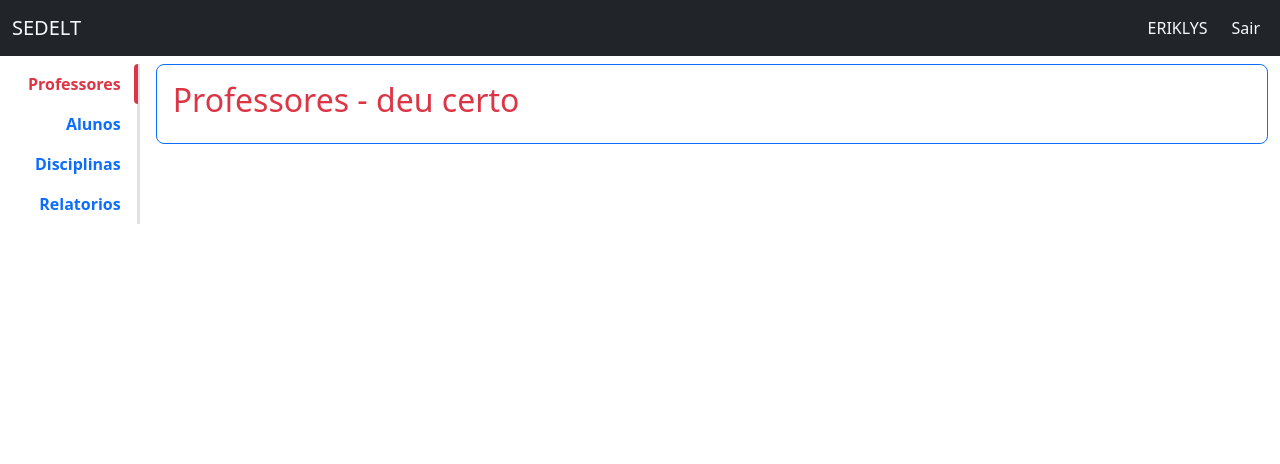
After one commit to eriklysdarlan/SEDELT, a Flask app: page /admin/professores/ in a window 1280 px wide. The commit adds this page. Shown: the top 464 px of the page. Run offline with Flask 3, Linux system fonts and the light colour scheme; a user stored in the database is signed in.

Commit message:
feat: reorganização dos arquivos e criação de novas funcionalidades
-renomeando arquivo routes_admin para routes_admin_panel
-criando arquivos professores.html, alunos.html, disciplinas.html e relatorios.html.
-adicião de rotas aos arquivos correspondentes iniciador por routes_.

```diff
--- /dev/null
+++ b/app/controller/admin/routes_admin_panel.py
@@ -0,0 +1,27 @@
+from flask import Blueprint, render_template, request, redirect, url_for, abort
+from flask_login import login_required, current_user
+from flask.views import MethodView
+
+admin = Blueprint('admin', __name__)
+""" admin.register_blueprint(professores, url_prefix='/professores') """
+"""
+Os administradores deverão gerenciar todo fluxo de trabalho escolar.
+isso inclui:
+-- Inserir os alunos e professores na base de dados
+-- Criar disciplinas
+-- Criar turmas
+-- associar professores as turmas
+-- associar alunos as turmas
+-- criar ano letivo
+-- Gerar boletins
+"""
+
+class AdminPanel(MethodView):
+    decorators = [login_required]
+
+    def get(self):
+        if not current_user.is_admin:
+            abort(403)
+        return render_template('admin/admin.html')
+
+admin.add_url_rule('/', view_func=AdminPanel.as_view('admin_panel'))
--- a/app/controller/admin/routes_professores.py
+++ b/app/controller/admin/routes_professores.py
@@ -1,6 +1,8 @@
-from flask import Blueprint
+from flask import Blueprint, render_template
+from flask.views import MethodView
+from app.controller.admin.routes_admin_panel import AdminPanel
 
-professores = Blueprint('professores',__name__)
+professores = Blueprint('professores', __name__)
 
 """
     -- obter professores
@@ -9,18 +11,9 @@ professores = Blueprint('professores',__name__)
     -- excluir professores
 """
 
-@professores.route('/')
-def geteprofessores():
-    pass
+class Professores(AdminPanel):
+    def get(self):
+        super().get()
+        return render_template('admin/professores.html')
 
-@professores.route('/new', methods=['POST'])
-def neweprofessores():
-    pass
-
-@professores.route('/<int:id>', methods=['PUT'])
-def editeprofessoresid():
-    pass
-
-@professores.route('/<int:id>/delete')
-def deleteprofessores(id):
-    pass
+professores.add_url_rule('/', view_func=Professores.as_view('professores'))
--- a/app/controller/auth.py
+++ b/app/controller/auth.py
@@ -27,7 +27,7 @@ def login():
             login_user(user)
 
             if user.is_admin:
-                return redirect(url_for('admin.administrativControl',))
+                return redirect(url_for('admin.admin_panel',))
             else:
                 return redirect(url_for('home.home'))
 
--- a/app/static/js/script.js
+++ b/app/static/js/script.js
@@ -1,12 +1,12 @@
-const usarFetch = document.getElementById('usarFetch')
 
-usarFetch.addEventListener('click', function() {
-    console.log(url)
-    fetch(url)
-        .then(response => response.json())
-        .then(data => {
-            console.log(data)
-            //document.getElementById('output').innerHTML = dados['nome'];
-        })
-        .catch(error => console.error('Error:', error))
-})
+function handleClick(event) {
+
+    const buttons = document.querySelectorAll('.btn');
+
+    buttons.forEach(button => {
+        let value = button.getAttribute("aria-selected");
+        button.setAttribute("aria-selected", (value == "true") ? "false" : "true");
+    });
+
+    return window.location.href = event
+}
--- a/app/templates/admin/admin.html
+++ b/app/templates/admin/admin.html
@@ -4,41 +4,39 @@
     <nav>
         <ul class="nav nav-pills flex-column border-end border-3 me-3 align-items-end" id="pills-tab" role="tablist">
             <li class="nav-item" role="presentation">
-                <button class="nav-link text-primary fw-semibold active position-relative" data-bs-toggle="pill"
+                <button onclick="handleClick('{{ url_for('admin.professores.professores') }}')" class="btn-admin-panel nav-link text-primary fw-semibold active position-relative" data-bs-toggle="pill"
                     data-bs-target="#pills-professores" type="button" role="tab" aria-controls="pills-professores"
                     aria-selected="true">Professores</button>
             </li>
             <li class="nav-item" role="presentation">
-                <button class="nav-link text-primary fw-semibold position-relative" data-bs-toggle="pill"
+                <button onclick="handleClick('{{ url_for('admin.alunos.alunos') }}')" class="btn-admin-panel nav-link text-primary fw-semibold position-relative" data-bs-toggle="pill"
                     data-bs-target="#pills-alunos" type="button" role="tab" aria-controls="pills-alunos"
                     aria-selected="false">Alunos</button>
             </li>
             <li class="nav-item" role="presentation">
-                <button class="nav-link fw-semibold position-relative" data-bs-toggle="pill"
+                <button onclick="window.location.href='{{ url_for('admin.disciplinas.disciplinas') }}'" class="btn-admin-panel nav-link fw-semibold position-relative" data-bs-toggle="pill"
                     data-bs-target="#pills-disciplinas" type="button" role="tab" aria-controls="pills-disciplinas"
                     aria-selected="false">Disciplinas</button>
             </li>
             <li class="nav-item" role="presentation">
-                <button class="nav-link fw-semibold position-relative" data-bs-toggle="pill"
+                <button onclick="window.location.href='{{ url_for('admin.relatorios.relatorios') }}'" class="btn-admin-panel nav-link fw-semibold position-relative" data-bs-toggle="pill"
                     data-bs-target="#pills-relatorios" type="button" role="tab" aria-controls="pills-relatorios"
                     aria-selected="false">Relatorios</button>
             </li>
         </ul>
     </nav>
     <div class="tab-content border rounded-3 border-primary p-3 text-danger w-100" id="pills-tabContent">
-        <div class="tab-pane fade show active" id="pills-professores" role="tabpanel"
-            aria-labelledby="pills-professores-tab">
-            <H2>Professores</H2>
-        </div>
-        <div class="tab-pane fade" id="pills-alunos" role="tabpanel" aria-labelledby="pills-alunos-tab">
-            <H2>Alunos</H2>
-        </div>
-        <div class="tab-pane fade" id="pills-disciplinas" role="tabpanel" aria-labelledby="pills-disciplinas-tab">
-            <H2>Disciplinas</H2>
-        </div>
-        <div class="tab-pane fade" id="pills-relatorios" role="tabpanel" aria-labelledby="pills-relatorios-tab">
-            <H2>Relatorios</H2>
-        </div>
+        {% block professores %}
+        {% endblock %}
+
+        {% block alunos %}
+        {% endblock %}
+
+        {% block disciplinas %}
+        {% endblock %}
+
+        {% block Relatorios %}
+        {% endblock %}
     </div>
 </div>
 {% endblock %}
--- /dev/null
+++ b/app/templates/admin/alunos.html
@@ -0,0 +1,6 @@
+{% extends 'admin/admin.html' %}
+{% block alunos %}
+<div class="tab-pane fade" id="pills-alunos" role="tabpanel" aria-labelledby="pills-alunos-tab">
+    <H2>Alunos - deu certo</H2>
+</div>
+{% endblock %}
--- /dev/null
+++ b/app/templates/admin/disciplinas.html
@@ -0,0 +1,6 @@
+{% extends 'admin/admin.html' %}
+{% block disciplinas %}
+<div class="tab-pane fade" id="pills-disciplinas" role="tabpanel" aria-labelledby="pills-disciplinas-tab">
+    <H2>Disciplinas - deu certo</H2>
+</div>
+{% endblock %}
--- /dev/null
+++ b/app/templates/admin/professores.html
@@ -0,0 +1,6 @@
+{% extends 'admin/admin.html' %}
+{% block professores %}
+<div class="tab-pane fade show active" id="pills-professores" role="tabpanel" aria-labelledby="pills-professores-tab">
+    <H2>Professores - deu certo</H2>
+</div>
+{% endblock %}
--- /dev/null
+++ b/app/templates/admin/relatorios.html
@@ -0,0 +1,6 @@
+{% extends 'admin/admin.html' %}
+{% block Relatorios %}
+<div class="tab-pane fade" id="pills-relatorios" role="tabpanel" aria-labelledby="pills-relatorios-tab">
+    <H2>Relatorios</H2>
+</div>
+{% endblock %}
--- /dev/null
+++ b/app/templates/disciplinas.html
@@ -0,0 +1,6 @@
+{% extends 'admin/admin.html' %}
+{% block disciplinas %}
+<div class="tab-pane fade" id="pills-disciplinas" role="tabpanel" aria-labelledby="pills-disciplinas-tab">
+    <H2>Disciplinas - deu certo</H2>
+</div>
+{% endblock %}
--- a/app/templates/home.html
+++ b/app/templates/home.html
@@ -53,11 +53,6 @@
         integrity="sha384-YvpcrYf0tY3lHB60NNkmXc5s9fDVZLESaAA55NDzOxhy9GkcIdslK1eN7N6jIeHz"
         crossorigin="anonymous">
     </script>
-
-    <!-- <script>
-        const url =
-    </script> -->
-
     <script src="{{ url_for('static', filename='js/script.js') }}"></script>
 </body>
 
```
Also changed, not shown: app/__init__.py (+5 -5 lines), app/controller/admin/route_relatorio.py (+10 -2 lines), app/controller/admin/routes_admin.py (deleted, +0 -11 lines), app/controller/admin/routes_alunos.py (+7 -16 lines), app/controller/admin/routes_disciplinas.py (+7 -15 lines), app/home.py (+6 -1 lines).
